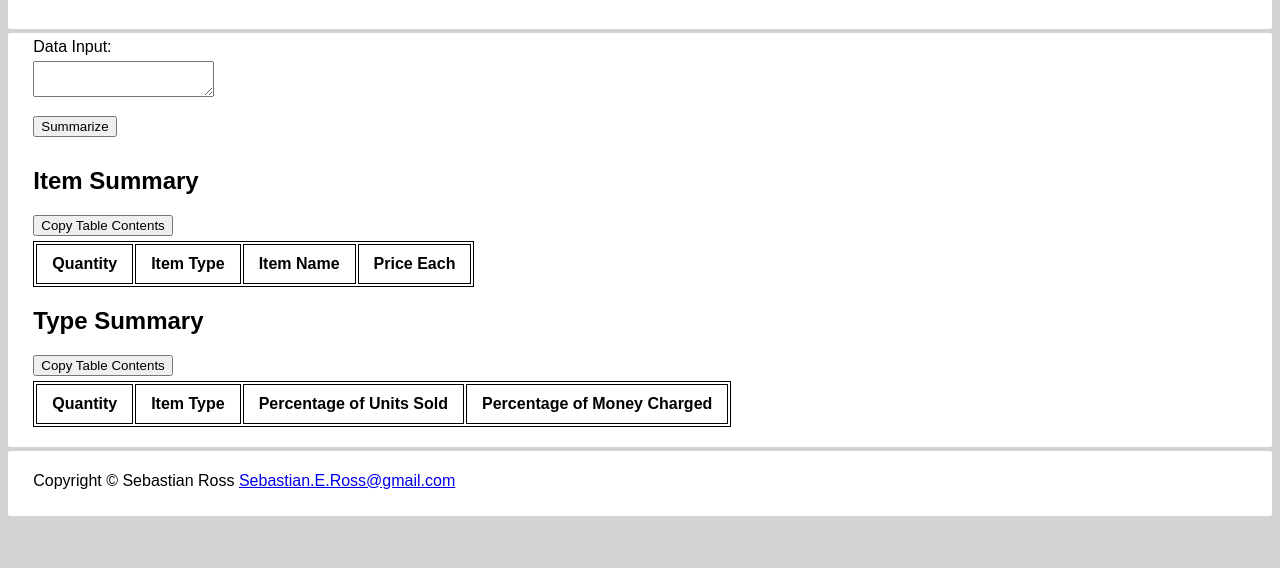
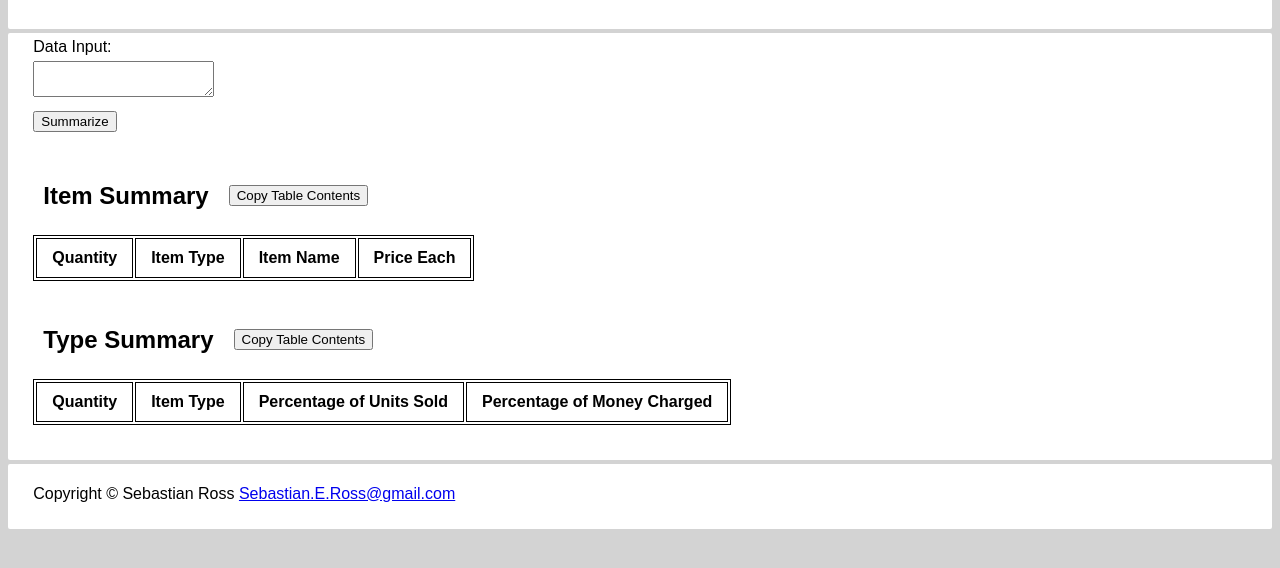
Before and after one commit to TheSebastianRoss/Simple-Invoice-Digest-Webpage, a plain HTML site: page index.html in a window 1280 px wide. Shown: the part 74-642 px from the top of the page. Drawn offline with Linux system fonts and the light colour scheme.

Commit message:
Moved copy buttons into flexboxes beside table titles

```diff
--- a/index.html
+++ b/index.html
@@ -23,8 +23,15 @@
 			</div>
 
 			<div id="output-zone" >
+				<div class="table-section" >
+					<div class="flex-container" >
+						<div class="flex-item" >
 							<h2>Item Summary</h2>
+						</div>
+						<div class="flex-item" >
 							<button onclick="copyTableContentsToClipboard('output-item-table');" >Copy Table Contents</button>
+						</div>
+					</div>
 					<table id="output-item-table" >
 						<thead id="output-item-table-head" >
 							<tr>
@@ -37,9 +44,17 @@
 						<tbody id="output-item-table-body" >
 						</tbody>
 					</table>
+				</div>
 
+				<div class="table-section" >
+					<div class="flex-container" >
+						<div class="flex-item" >
 							<h2>Type Summary</h2>
+						</div>
+						<div class="flex-item" >
 							<button onclick="copyTableContentsToClipboard('output-type-table');" >Copy Table Contents</button>
+						</div>
+					</div>
 					<table id="output-type-table" >
 						<thead id="output-type-table-head" >
 							<tr>
@@ -53,6 +68,7 @@
 						</tbody>
 					</table>
 				</div>
+			</div>
 		</main>
 		<footer>
 			<p>Copyright &copy; Sebastian Ross <a href="mailto:Sebastian.E.Ross@gmail.com" >Sebastian.E.Ross@gmail.com</a></p>
--- a/style.css
+++ b/style.css
@@ -16,7 +16,7 @@ header, main, footer {
 
 form *, table {
 	margin-top: 5px;
-	margin-bottom: 10px;
+	margin-bottom: 5px;
 }
 
 table, th, td {
@@ -29,3 +29,17 @@ th, td {
 	padding-top: 10px;
 	padding-bottom: 10px;
 }
+
+.table-section, form {
+	margin-bottom: 25px;
+}
+
+.flex-container {
+	display: flex;
+}
+
+.flex-item {
+	margin-left: 10px;
+	margin-right: 10px;
+	align-self: center;
+}
```
Lines whose indentation alone changed are shown as unchanged.
